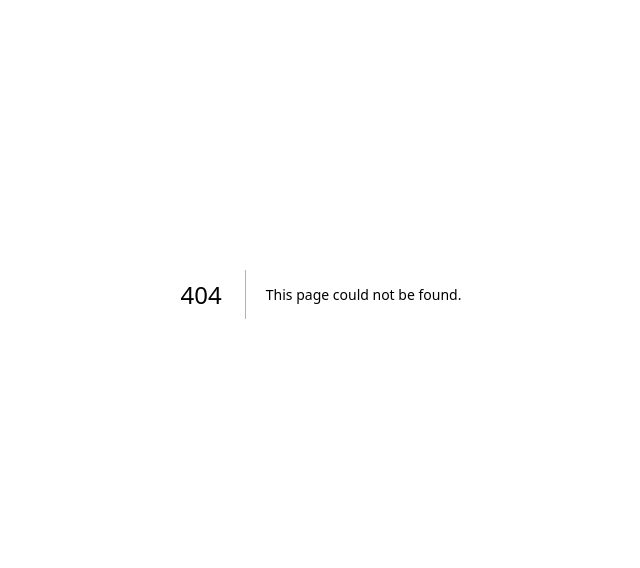
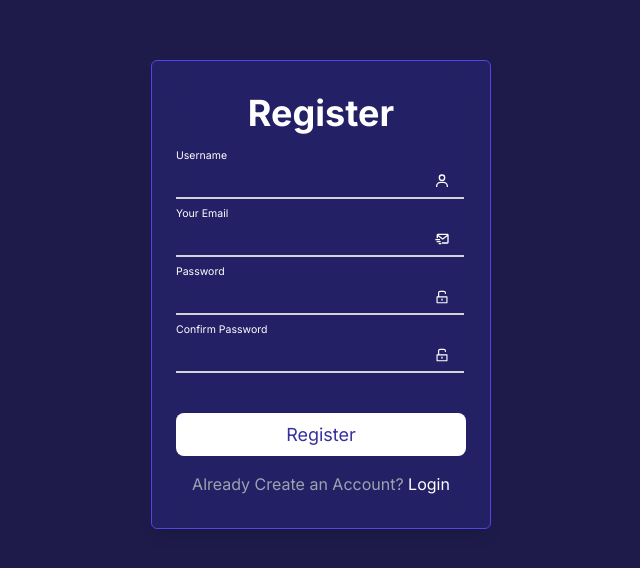
Before and after one commit to ilkaymb/2fa-project-frontend, a Next.js app: page /register in a window 1280 px wide. Before the commit this address had no page. Shown: the part 106-674 px from the top of the page, without its empty margins (319-959 px from the left). Built offline with nearby package versions, Linux system fonts and the light colour scheme.

Commit message:
Add register page with form and submit functionality

```diff
--- /dev/null
+++ b/pages/register/index.js
@@ -0,0 +1,134 @@
+import Image from "next/image";
+import { Inter } from "next/font/google";
+import { BiUser, BiMailSend } from "react-icons/bi";
+import { AiOutlineUnlock } from "react-icons/ai";
+import Link from "next/link";
+import { useState } from "react";
+import axios from "axios";
+import { useRouter } from "next/router";
+
+const inter = Inter({ subsets: ["latin"] });
+
+export default function Home() {
+  const [userName, setUserName] = useState("");
+  const [email, setEmail] = useState("");
+  const [password, setPassword] = useState("");
+  const [confirmPassword, setConfirmPassword] = useState("");
+
+  const router = useRouter();
+
+  const handleSubmit = async () => {
+    if (password !== confirmPassword) {
+      alert("Passwords do not match");
+      return;
+    }
+
+    try {
+      const response = axios.post("http://localhost:3001/api/auth/register", {
+        username: userName,
+        email: email,
+        password: password,
+      });
+      const data = await response;
+      alert(data.data.message);
+      router.push("/");
+
+      // Burada başarılı kayıt sonrası işlemler yapılabilir, örneğin login sayfasına yönlendirme
+    } catch (error) {
+      alert(error);
+    }
+  };
+
+  return (
+    <main className={`${inter.className}`}>
+      <div className="bg-indigo-950  text-white h-[100vh] flex justify-center items-center">
+        <div className="bg-indigo-800 border border-indigo-600 rounded-md px-6 py-8 shadow-lg backdrop-filter backdrop-blur-lg bg-opacity-30 relative transition-all duration-200">
+          <h1 className="text-4xl text-white font-bold text-center mb-6">
+            Register
+          </h1>
+          <form action="">
+            <div className="relative my-4">
+              <input
+                onChange={(e) => setUserName(e.target.value)}
+                type="email"
+                className="block w-full md: w-full md:w-72 lg:w-72 lg: w-full md:w-72 lg:w-72 py-2.5 px-0 text-sm text-gray-900 bg-transparent border-0 border-b-2 border-gray-300 appearance-none dark:text-white dark:border-white dark:focus:border-indigo-500  focus:outline-none focus:right-0 focus:text-white focus:border-indigo-600 peer"
+              />
+              <label
+                htmlFor=""
+                className="absolute text-sm text-white duration-300 transform -translate-y-6 scale-75 top-3 -z-10 origin-[0] peer-focus:left-0 peer-focus:text-indigo-600 peer-focus:dark:text-indigo-400 peer-placeholder-shown:scale-100 peer-placeholder-shown:translate-y-0 peer-focus:scale-75 peer-focus:-translate-y-6"
+                placeholder=""
+              >
+                Username
+              </label>
+              <BiUser className="absolute top-4 right-4" />
+            </div>
+            <div className="relative my-4">
+              <input
+                onChange={(e) => setEmail(e.target.value)}
+                type="email"
+                className="block w-full md: w-full md:w-72 lg:w-72 lg: w-full md:w-72 lg:w-72 py-2.5 px-0 text-sm text-gray-900 bg-transparent border-0 border-b-2 border-gray-300 appearance-none dark:text-white dark:border-white dark:focus:border-indigo-500  focus:outline-none focus:right-0 focus:text-white focus:border-indigo-600 peer"
+              />
+              <label
+                htmlFor=""
+                className="absolute text-sm text-white duration-300 transform -translate-y-6 scale-75 top-3 -z-10 origin-[0] peer-focus:left-0 peer-focus:text-indigo-600 peer-focus:dark:text-indigo-400 peer-placeholder-shown:scale-100 peer-placeholder-shown:translate-y-0 peer-focus:scale-75 peer-focus:-translate-y-6"
+                placeholder=""
+              >
+                Your Email
+              </label>
+              <BiMailSend className="absolute top-4 right-4" />
+            </div>
+            <div className="relative my-4">
+              <input
+                onChange={(e) => setPassword(e.target.value)}
+                type="password"
+                className="block  w-full md: w-full md:w-72 lg:w-72 lg: w-full md:w-72 lg:w-72 py-2.5 px-0 text-sm text-gray-900 bg-transparent border-0 border-b-2 border-gray-300 appearance-none dark:text-white dark:border-white dark:focus:border-indigo-600 focus:outline-none focus:right-0 focus:text-white focus:border-indigo-600 peer"
+              />
+              <label
+                htmlFor=""
+                className="absolute text-sm text-white duration-300 transform -translate-y-6 scale-75 top-3 -z-10 origin-[0] peer-focus:left-0 peer-focus:text-indigo-600 peer-focus:dark:text-indigo-400 peer-placeholder-shown:scale-100 peer-placeholder-shown:translate-y-0 peer-focus:scale-75 peer-focus:-translate-y-6"
+                placeholder=""
+              >
+                Password
+              </label>
+              <AiOutlineUnlock className="absolute top-4 right-4" />
+            </div>
+            <div className="relative my-4">
+              <input
+                onChange={(e) => setConfirmPassword(e.target.value)}
+                type="password"
+                className="block  w-full md:w-72 lg:w-72 py-2.5 px-0 text-sm text-gray-900 bg-transparent border-0 border-b-2 border-gray-300 appearance-none dark:text-white dark:border-white dark:focus:border-indigo-500  focus:outline-none focus:right-0 focus:text-white focus:border-indigo-600 peer"
+              />
+              <label
+                htmlFor=""
+                className="absolute text-sm text-white duration-300 transform -translate-y-6 scale-75 top-3 -z-10 origin-[0] peer-focus:left-0 peer-focus:text-indigo-600 peer-focus:dark:text-indigo-400 peer-placeholder-shown:scale-100 peer-placeholder-shown:translate-y-0 peer-focus:scale-75 peer-focus:-translate-y-6"
+                placeholder=""
+              >
+                Confirm Password
+              </label>
+              <AiOutlineUnlock className="absolute top-4 right-4" />
+            </div>
+
+            <button
+              onClick={handleSubmit}
+              className="w-full mb-4 text-[18px] mt-6 rounded-lg bg-white text-indigo-800 hover:bg-indigo-600 hover:text-white py-2 transition-colors duration-300"
+              type="button"
+            >
+              Register
+            </button>
+            <div>
+              <span className="m-4 text-gray-400">
+                Already Create an Account?{" "}
+                <Link
+                  href="/"
+                  className="hover:text-indigo-500 text-white  transition-colors duration-300"
+                >
+                  Login
+                </Link>
+              </span>
+            </div>
+          </form>
+        </div>
+      </div>
+    </main>
+  );
+}
```
